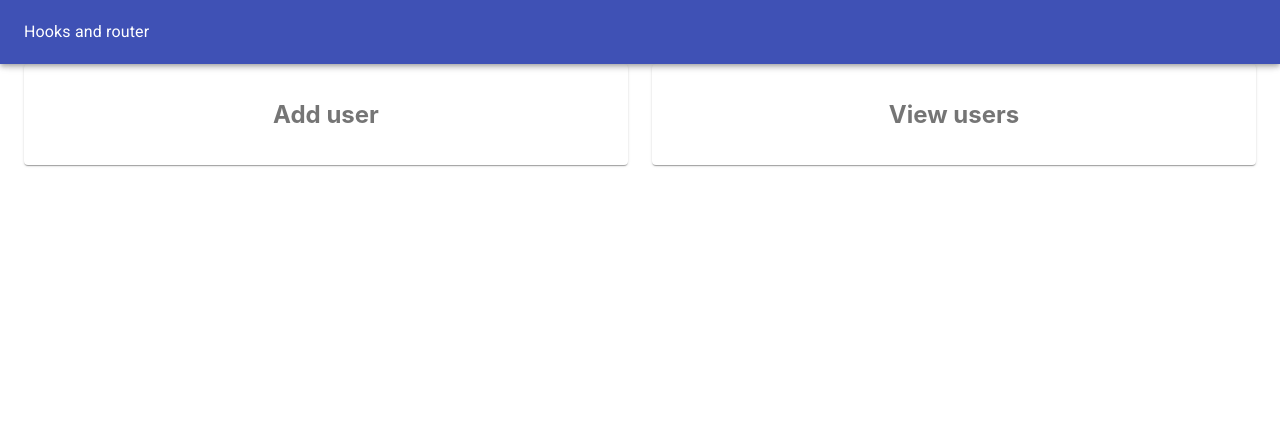
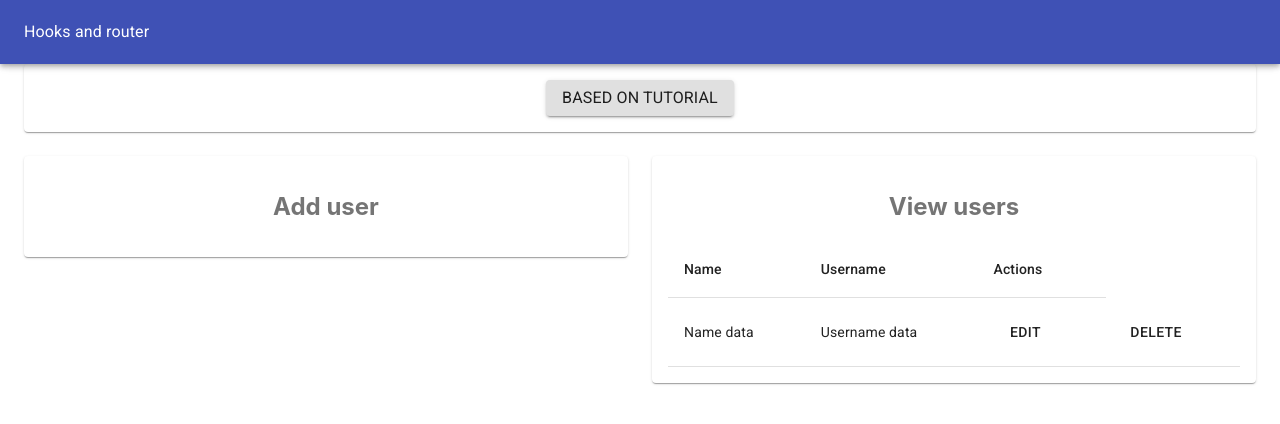
Before and after one commit to nrgapple/hooks-router-test, a React (Create React App) app: page /hooks in a window 1280 px wide. Shown: the top 424 px of the page. Built offline with nearby package versions, Linux system fonts and the light colour scheme.

Commit message:
add usertable

```diff
--- /dev/null
+++ b/src/components/UserTable.js
@@ -0,0 +1,32 @@
+import React from 'react';
+import {
+    Table,
+    TableBody,
+    TableCell,
+    TableHead,
+    TableRow,
+    Button
+} from "@material-ui/core";
+export default () => (
+    <Table>
+        <TableHead>
+            <TableRow>
+                <TableCell>Name</TableCell>
+                <TableCell>Username</TableCell>
+                <TableCell>Actions</TableCell>
+            </TableRow>
+        </TableHead>
+        <TableBody>
+            <TableRow>
+                <TableCell>Name data</TableCell>
+                <TableCell>Username data</TableCell>
+                <TableCell>
+                    <Button>Edit</Button>
+                </TableCell>
+                <TableCell>
+                    <Button>Delete</Button>
+                </TableCell>
+            </TableRow>
+        </TableBody>
+    </Table>
+);
--- a/src/pages/Hooks.js
+++ b/src/pages/Hooks.js
@@ -1,6 +1,7 @@
 import React from "react";
-import { Grid, Paper } from "@material-ui/core";
+import { Grid, Paper, Typography, Button } from "@material-ui/core";
 import { makeStyles } from "@material-ui/core/styles";
+import UserTable from '../components/UserTable'
 
 const useStyles = makeStyles(theme => ({
     root: {
@@ -15,8 +16,18 @@ const useStyles = makeStyles(theme => ({
 
 export default () => {
     const classes = useStyles();
+
     return (
         <Grid className={classes.root} container spacing={3}>
+            <Grid item xs={12}>
+                <Paper className={classes.paper}>
+                    <Button href="https://www.taniarascia.com/crud-app-in-react-with-hooks/" variant="contained">
+                        <Typography>
+                            Based on tutorial
+                        </Typography>
+                    </Button>
+                </Paper>
+            </Grid>
             <Grid item xs={6}>
                 <Paper className={classes.paper}>
                     <h2>Add user</h2>
@@ -25,6 +36,7 @@ export default () => {
             <Grid item xs={6}>
                 <Paper className={classes.paper}>
                     <h2>View users</h2>
+                    <UserTable />
                 </Paper>
             </Grid>
         </Grid>
```
